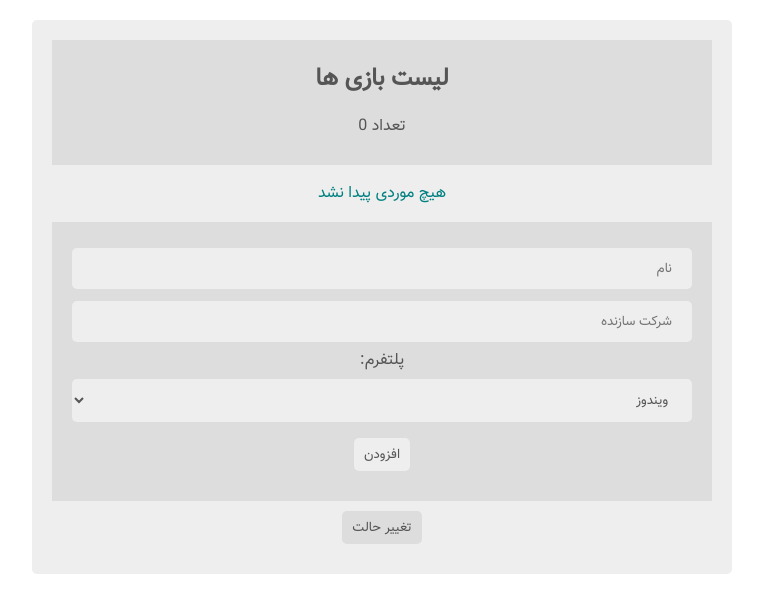
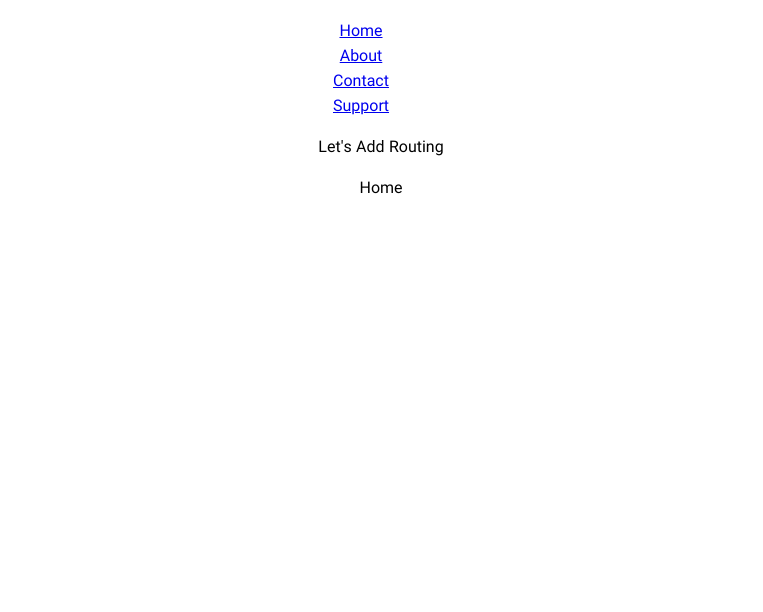
Before and after one commit to EbrahimHeydari/react-starter, a React (Create React App) app: page / in a window 1280 px wide. Shown: the top 612 px of the page, without its empty margins (354-1117 px from the left). Built offline with nearby package versions, Linux system fonts and the light colour scheme; the HTML template or start-up script is replaced by a standard one.

Commit message:
refactor react-router-dom codes

```diff
--- a/src/App.js
+++ b/src/App.js
@@ -16,45 +16,45 @@
 
 
 // Practice (Router)
-// import { BrowserRouter as Router, Route, Link, Switch } from "react-router-dom";
-// import Home from './Practice/Router/pages/Home';
-// import About from './Practice/Router/pages/About';
-// import Contact from './Practice/Router/pages/Contact';
-// import Support from './Practice/Router/pages/Support';
+import { BrowserRouter as Router, Route, Link, Routes } from "react-router-dom";
+import Home from './Practice/Router/pages/Home';
+import About from './Practice/Router/pages/About';
+import Contact from './Practice/Router/pages/Contact';
+import Support from './Practice/Router/pages/Support';
 
-// function App() {
-//   return (
-//     <Router>
-//       <div className="App">
-//         <nav>
-//             <ul>
-//               <li>
-//                 <Link to="/">Home</Link>
-//               </li>
-//               <li>
-//                 <Link to="/About">About</Link>
-//               </li>
-//               <li>
-//                 <Link to="/Contact">Contact</Link>
-//               </li>
-//               <li>
-//                 <Link to="/Support">Support</Link>
-//               </li>
-//             </ul>
-//           </nav>
-//           <p>Let's Add Routing</p>
-//           <Switch>
-//           <Route path="/About" component={About}/>
-//           <Route path="/support" component={Support}/>
-//           <Route path="/Contact" component={Contact}/>
-//           <Route path="/" component={Home}/>
-//           </Switch>
-//       </div>
-//     </Router>
-//   );
-// }
+function App() {
+  return (
+    <Router>
+      <div className="App">
+        <nav>
+          <ul>
+            <li>
+              <Link to="/">Home</Link>
+            </li>
+            <li>
+              <Link to="/About">About</Link>
+            </li>
+            <li>
+              <Link to="/Contact">Contact</Link>
+            </li>
+            <li>
+              <Link to="/Support">Support</Link>
+            </li>
+          </ul>
+        </nav>
+        <p>Let's Add Routing</p>
+        <Routes>
+          <Route path="/About" element={<About />} />
+          <Route path="/support" element={<Support />} />
+          <Route path="/Contact" element={<Contact />} />
+          <Route path="/" element={<Home />} />
+        </Routes>
+      </div>
+    </Router>
+  );
+}
 
-// export default App;
+export default App;
 
 
 
@@ -186,27 +186,27 @@
 
 
 // Game List
-import React from 'react';
-import GameTheme from './Project/GameList/contexts/theme';
-import GameProvider from './Project/GameList/contexts/game';
-import GameForm from './Project/GameList/components/gameForm';
-import GameList from './Project/GameList/components/gameList';
-import GameNavbar from './Project/GameList/components/gameNavbar';
-import ThemeChange from './Project/GameList/components/themeChange';
+// import React from 'react';
+// import GameTheme from './Project/GameList/contexts/theme';
+// import GameProvider from './Project/GameList/contexts/game';
+// import GameForm from './Project/GameList/components/gameForm';
+// import GameList from './Project/GameList/components/gameList';
+// import GameNavbar from './Project/GameList/components/gameNavbar';
+// import ThemeChange from './Project/GameList/components/themeChange';
 
-const App = () => {
-  return (
-    <div className="App">
-      <GameTheme>
-        <GameProvider>
-          <GameNavbar />
-          <GameList />
-          <GameForm />
-          <ThemeChange/>
-        </GameProvider>
-      </GameTheme>
-    </div>
-  )
-}
+// const App = () => {
+//   return (
+//     <div className="App">
+//       <GameTheme>
+//         <GameProvider>
+//           <GameNavbar />
+//           <GameList />
+//           <GameForm />
+//           <ThemeChange/>
+//         </GameProvider>
+//       </GameTheme>
+//     </div>
+//   )
+// }
 
-export default App;
+// export default App;
```
